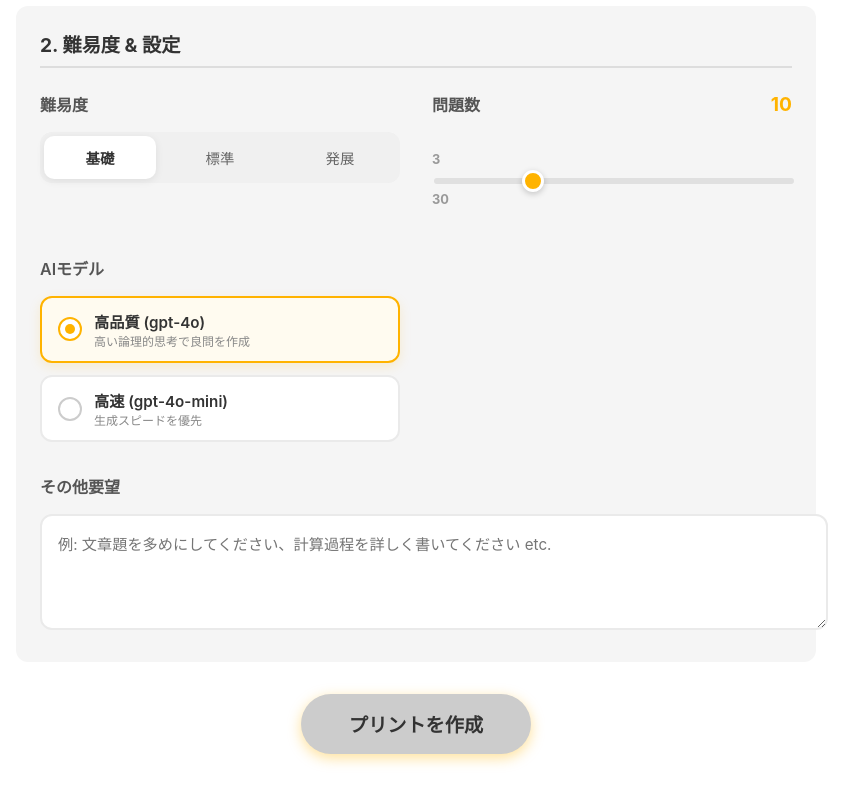
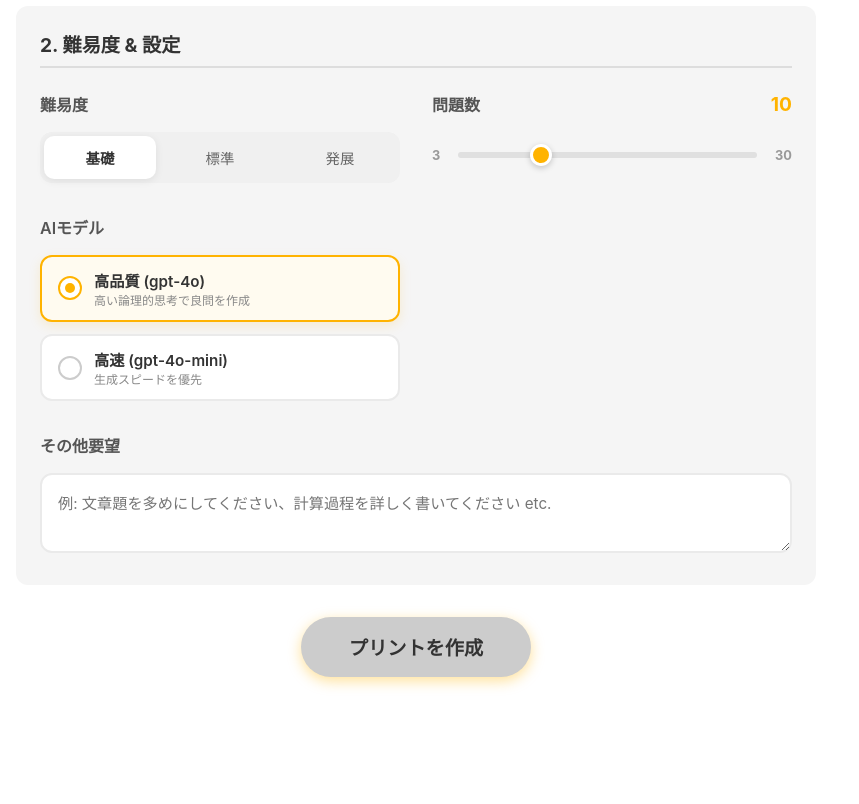
Before and after one commit to TatsuruHisanaga/math-app, a Next.js app: page / in a window 1280 px wide. Shown: the part 1140-1944 px from the top of the page, without its empty margins (224-1083 px from the left). After the commit the page ends 1889 px from the top, so only its background shows below. Built offline with nearby package versions, Linux system fonts and the light colour scheme.

Commit message:
feat: Add box-sizing to textarea style and flexbox properties to slider container.

```diff
--- a/src/pages/index.tsx
+++ b/src/pages/index.tsx
@@ -396,7 +396,8 @@ export default function Home() {
                         fontSize: '0.95rem',
                         minHeight: '80px',
                         fontFamily: 'inherit',
-                        resize: 'vertical'
+                        resize: 'vertical',
+                        boxSizing: 'border-box'
                     }}
                 />
             </div>
--- a/src/styles/Home.module.css
+++ b/src/styles/Home.module.css
@@ -286,6 +286,9 @@
 /* Slider */
 .sliderContainer {
     padding: 1rem 0;
+    display: flex;
+    align-items: center;
+    gap: 1rem;
 }
 
 .rangeInput {
```
